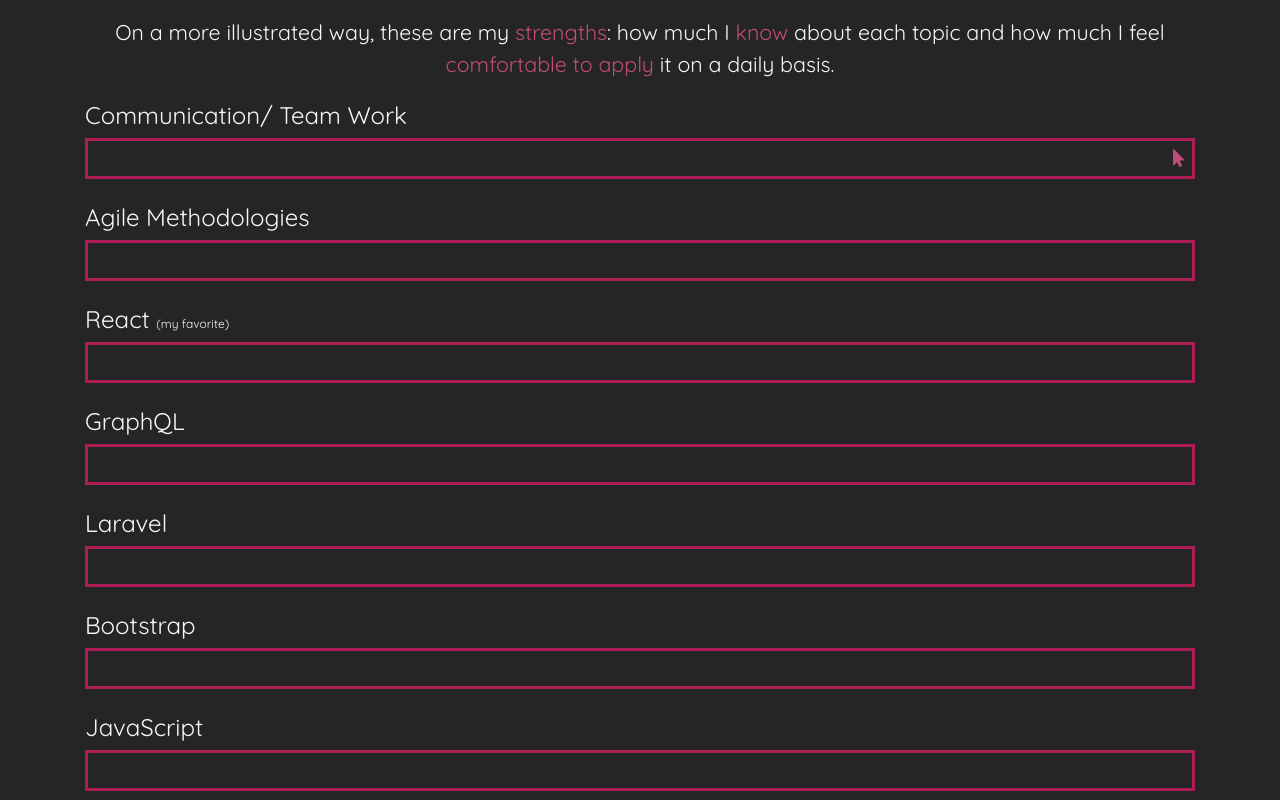
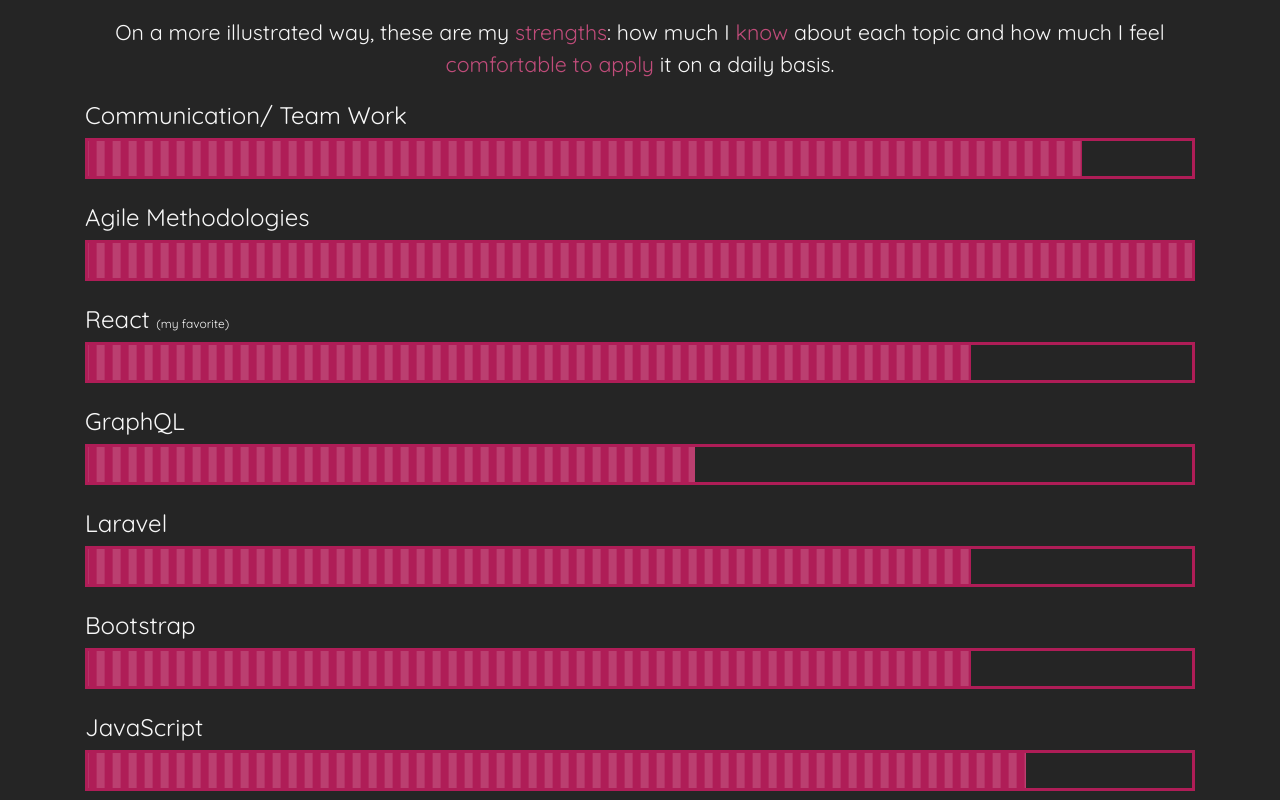
Before and after one commit to joaopbarberino/portfolio, a React (Create React App) app: page / in a window 1280 px wide. Shown: the part 1760-2560 px from the top of the page. Built offline with nearby package versions, Linux system fonts and the light colour scheme.

Commit message:
Remove mouseover effect, making it be automatically trigger by page scroll, as in mobile version

```diff
--- a/src/sections/Skills.js
+++ b/src/sections/Skills.js
@@ -3,7 +3,7 @@
 import styled from 'styled-components';
 import { Container, Progress } from 'reactstrap';
 import { FontAwesomeIcon } from '@fortawesome/react-fontawesome';
-import { faStar, faMousePointer } from '@fortawesome/free-solid-svg-icons';
+import { faStar } from '@fortawesome/free-solid-svg-icons';
 import data from '../helpers/data.json';
 import { colors } from '../helpers/styles';
 import AppContext from '../components/AppContext';
@@ -19,15 +19,6 @@
 `;
 
 const StyledStrengthsContainer = styled.div`
-    svg {
-        margin-top: 8px;
-        margin-right: 8px;
-        color: ${colors.lightPink};
-        position: absolute;
-        right: 0;
-        transition: all 1s;
-    }
-
     .opacity-0 {
         opacity: 0;
     }
@@ -98,7 +89,6 @@
     }
 
     useEffect(() => {
-        if (mobile) {
         if (scrollY > containerY) {
             strengths[language].map((strength, key) => checkBar(key));
         }
@@ -106,7 +96,6 @@
         window.addEventListener('scroll', updateScroll);
         return function cleanup() {
             window.removeEventListener('scroll', updateScroll);
-            }
         }
     }, [mobile, language, scrollY, containerY, strengths, checkBar]);
 
@@ -131,17 +120,9 @@
                             <div
                                 key={key}
                                 className='strength'
-                                onMouseOver={mobile ? undefined : () => checkBar(key)}
                             >
                                 {ReactHTMLParser(strength.name)}
                                 <div className='progress-container'>
-                                    {(key === 0 && !mobile) &&
-                                        <FontAwesomeIcon
-                                            size='xs'
-                                            icon={faMousePointer}
-                                            className={strengths[language][0].checked ? 'opacity-0' : ''}
-                                        />
-                                    }
                                     <Progress
                                         bar
                                         animated
```
Lines whose indentation alone changed are shown as unchanged.
